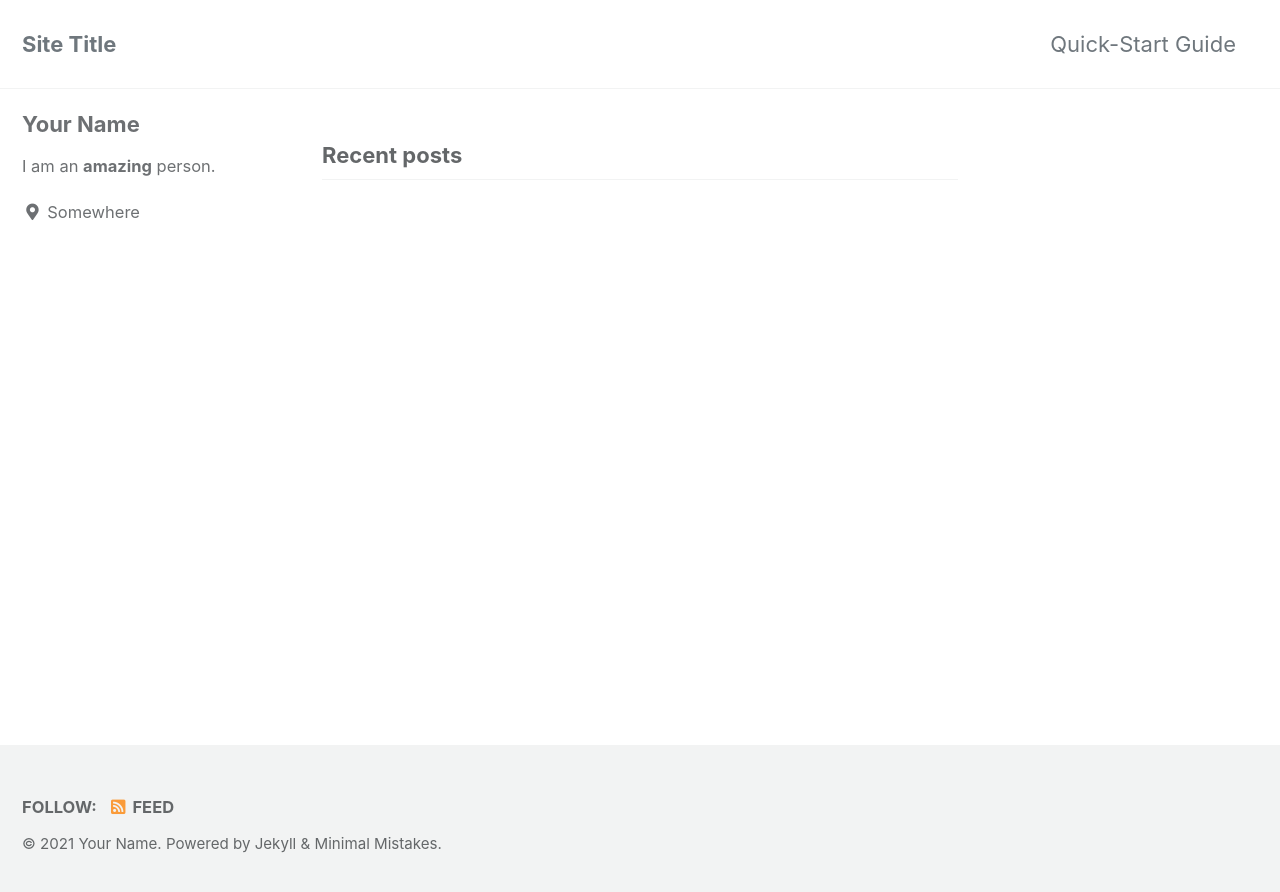
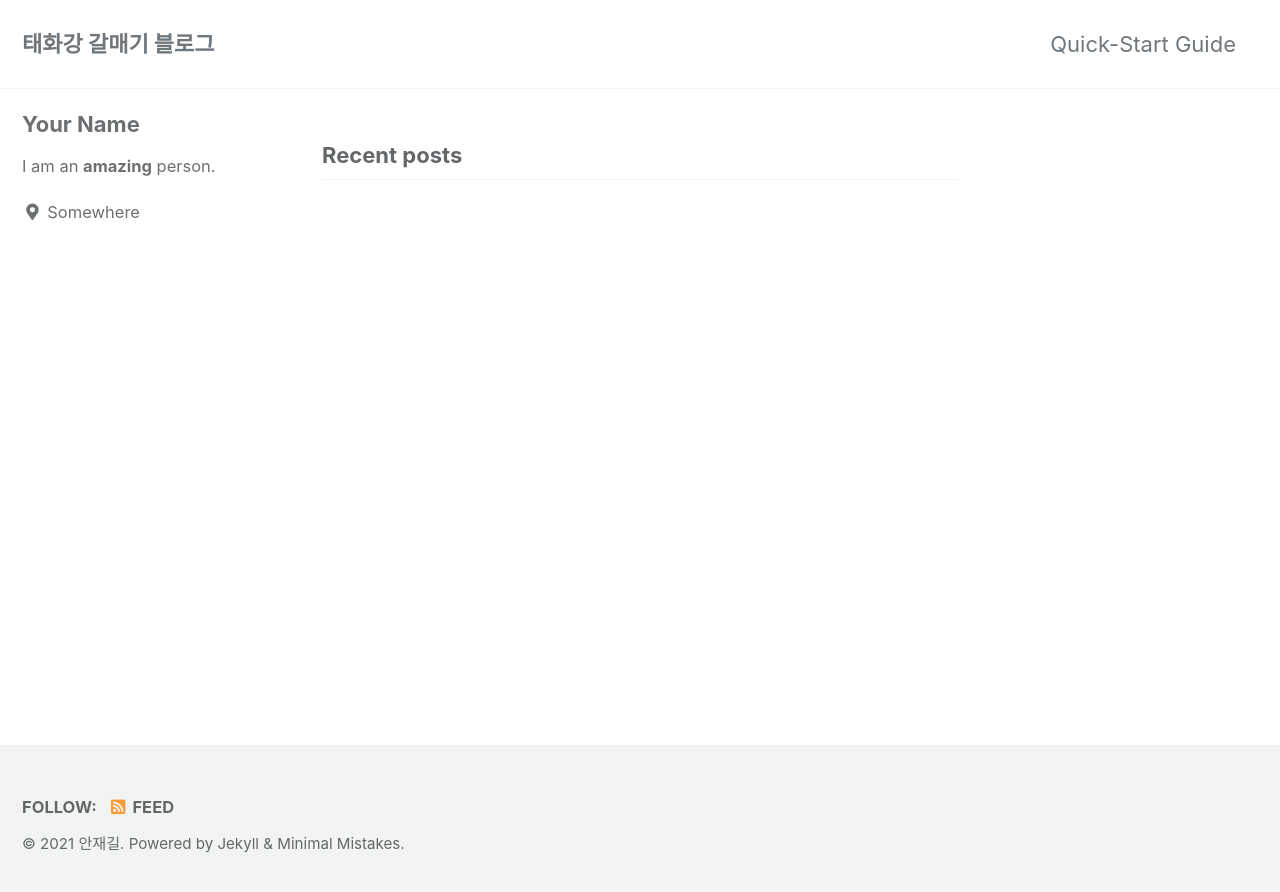
Before and after one commit to oitslife/oitslife.github.io, a Jekyll site: the page built from index.html, in a window 1280 px wide. Shown: the top 892 px of the page. Built offline with Jekyll 4.4.1, drawn with Linux system fonts in a browser that asks for light colours; cached includes are drawn as plain includes; the list of posts is cut into pages by our own code.

Commit message:
Update _config.yml

```diff
--- a/_config.yml
+++ b/_config.yml
@@ -16,11 +16,11 @@ minimal_mistakes_skin    : "default" # "air", "aqua", "contrast", "dark", "dirt"
 
 # Site Settings
 locale                   : "en-US"
-title                    : "Site Title"
+title                    : "태화강 갈매기 블로그"
 title_separator          : "-"
 subtitle                 : # site tagline that appears below site title in masthead
-name                     : "Your Name"
-description              : "An amazing website."
+name                     : "안재길"
+description              : "블로그에 오신 것을 환영합니다!"
 url                      : # the base hostname & protocol for your site e.g. "https://mmistakes.github.io"
 baseurl                  : # the subpath of your site, e.g. "/blog"
 repository               : # GitHub username/repo-name e.g. "mmistakes/minimal-mistakes"
```
